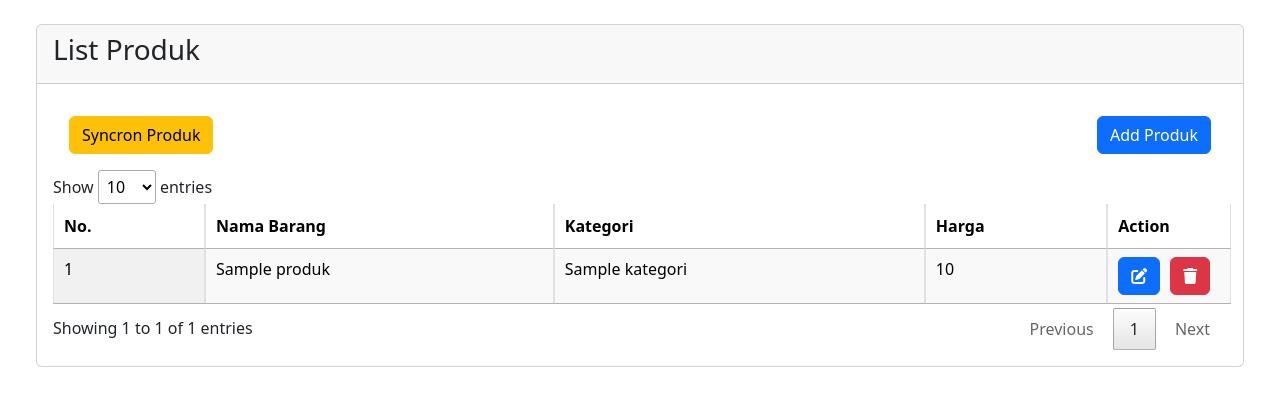
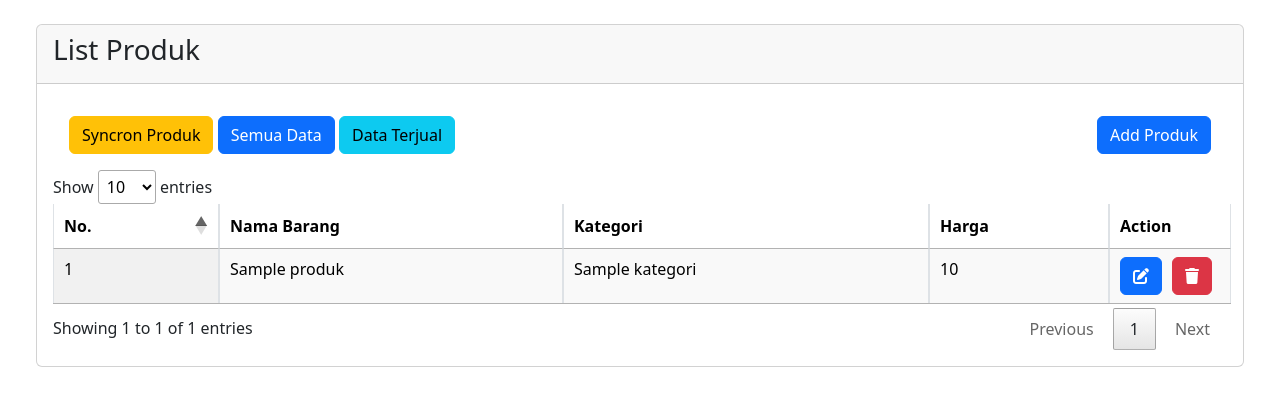
Before and after one commit to anggara-02/fastprint-test, a CodeIgniter app: page /programmer/ in a window 1280 px wide. Shown: the top 406 px of the page. Run offline with CodeIgniter, Linux system fonts and the light colour scheme; tables that the repository leaves empty or names only in its code hold one stand-in row (values such as "Sample post"); some libraries are stand-ins or nearby versions.

Commit message:
add button all data

```diff
--- a/application/config/routes.php
+++ b/application/config/routes.php
@@ -54,7 +54,7 @@ defined('BASEPATH') or exit('No direct script access allowed');
 $route['default_controller'] = 'Home';
 
 /* Routes untuk nembak API dan insert ke databse untuk pertama kali */
-$route['hit-api'] = 'home/store_data';
+// $route['hit-api'] = 'home/store_data';
 
 // $route['404_override'] = '';
 // $route['translate_uri_dashes'] = FALSE;
--- a/application/controllers/home.php
+++ b/application/controllers/home.php
@@ -6,9 +6,11 @@ class home extends CI_Controller
 
     public function __construct(){
         parent::__construct();
+
         $model = __class__.'Model';
         $this->load->model('HomeModel');
         $this->model = new $model();
+
     }
 
     public function index()
@@ -59,7 +61,9 @@ class home extends CI_Controller
 
     public function store_data()
     {
+        // Response dari API
         $data = $this->data();
+
         $kategori   = [];
         $status     = [];
 
@@ -77,14 +81,16 @@ class home extends CI_Controller
         $json_data = array('kategori' => $kategori, 'status' => $status, 'produk' => $data['data']);
         $data_store = $this->model->store_data($json_data);
 
-        $this->session->set_flashdata('status', 200);
-        $this->session->set_flashdata('msg','Berhasil Syncron dengan API dan insert ke database');
+        $this->session->set_flashdata('status', $data_store['status']);
+        $this->session->set_flashdata('msg',$data_store['msg']);
 
-        echo json_encode($json['status'] =200);
+        echo json_encode($data_store['status']);
     }
 
     public function get_datatable(){
-        $result_data = $this->model->get_dataTable();
+        $id = $_POST['status_data'];
+
+        $result_data = $this->model->get_dataTable($id);
 
         $json = [
             'recordsTotal'      => $result_data['total_data'],
--- a/application/models/HomeModel.php
+++ b/application/models/HomeModel.php
@@ -61,12 +61,18 @@ class HomeModel extends CI_Model{
                 $this->db->insert('produk', $produk);
                 $this->db->insert_id();
             }
+
+            return [
+                'msg'       => 'Data syncron berhasil',
+                'status'    => 200
+            ];
+            exit();
         }
 
-        // return [
-        //     'msg'       => 'Data Syncron Berhasil',
-        //     'status'    => 200
-        // ];
+        return [
+            'msg'       => 'Data sudah ada',
+            'status'    => 200
+        ];
     }
 
     /*======================== CEK & INSERT JIKA TABLE KATEGORI DAN STATUS KOSONG ===========================*/
@@ -93,12 +99,55 @@ class HomeModel extends CI_Model{
         }
     }
 
+    /* Add produk baru ke table produk */
+    public function save($data){
+        unset($data['id_produk']);
+        $produk = $data['data'];
+
+        $this->db->insert('produk', $produk);
+        $this->db->insert_id();
+
+        $json = [
+            'status' => 200,
+            'msg'    => 'Data Berhasil Ditambahkan'
+        ];
+        return $json;
+    }
+
+    /* Update data produk by id */
+    public function update_by_id($data){
+        $this->db->where('id_produk', $data['id_produk']);
+        $this->db->update('produk', $data['data']);
+
+        return [
+            'msg' => 'DATA BERHASIL DI UPDATE',
+            'status' => 200
+        ];
+    }
+
+    /* Hapus data berdasar id_produk */
+    public function delete_by_id($id){
+        $this->db->where('id_produk', $id);
+        $query = $this->db->delete('produk');
+
+        return [
+            'msg' => 'DATA BERHASIL DI HAPUS',
+            'status' => 200
+        ];
+    }
+
     /* Get data untuk di tamplikan ke view menggunakan dataTable */
-    public function get_datatable(){
-        $this->db->from('produk');
-        $this->db->where(array('status_id' => '1')); /* tampilkan hanya 'status' = 'dijual' */
-        $this->db->order_by('id_produk', 'DESC');
-        $query = $this->db->get();
+    public function get_datatable($id){
+
+        if ($id == 1) {
+            $this->db->from('produk');
+            $this->db->where(array('status_id' => $id)); /* tampilkan hanya 'status' = 'dijual' */
+            $this->db->order_by('id_produk', 'DESC');
+            $query = $this->db->get();
+        } else {
+            $this->db->order_by('id_produk', 'DESC');
+            $query = $this->db->get('produk');
+        }
 
         $data = [];
         foreach ($query->result() as $key => $value) {
@@ -116,7 +165,7 @@ class HomeModel extends CI_Model{
         return $json;
     }
 
-    /* Mencari nama kategori berdasarkan id_kategori */
+    /* Mencari nama kategori di table kategori by id_kategori */
     public function kategori_name($id){
         $query = $this->db->get_where('kategori', array('id_kategori' => $id));
 
@@ -158,7 +207,7 @@ class HomeModel extends CI_Model{
         return $json;
     }
 
-    /* Get daya bersarakna id_produk */
+    /* Get produk berdasarkan id_produk */
     public function get_by_id($id){
         $this->db->where('id_produk', $id);
         $query = $this->db->get('produk');
@@ -174,40 +223,4 @@ class HomeModel extends CI_Model{
 
         return $json;
     }
-
-    public function save($data){
-        unset($data['id_produk']);
-        $produk = $data['data'];
-
-        $this->db->insert('produk', $produk);
-        $this->db->insert_id();
-
-        $json = [
-            'status' => 200,
-            'msg'    => 'Data Berhasil Ditambahkan'
-        ];
-        return $json;
-    }
-
-    /* Update data produk by id */
-    public function update_by_id($data){
-        $this->db->where('id_produk', $data['id_produk']);
-        $this->db->update('produk', $data['data']);
-
-        return [
-            'msg' => 'DATA BERHASIL DI UPDATE',
-            'status' => 200
-        ];
-    }
-
-    /* Hapus data berdasar id_produk pada table produk */
-    public function delete_by_id($id){
-        $this->db->where('id_produk', $id);
-        $query = $this->db->delete('produk');
-
-        return [
-            'msg' => 'DATA BERHASIL DI HAPUS',
-            'status' => 200
-        ];
-    }
 }
--- a/application/views/home.php
+++ b/application/views/home.php
@@ -37,8 +37,11 @@
                     <div class="d-flex m-3">
                         <div class="col-md-6">
                             <button class="btn btn-warning" type="button" id="sync_button">Syncron Produk</button>
+                            <button class="btn btn-primary" type="button" id="semua_data">Semua Data</button>
+                            <button class="btn btn-info" type="button" id="data_terjual">Data Terjual</button>
+                            <input type="hidden" name="status_hidden" id="status_data">
                         </div>
-                        <div class="col-md-6" style="text-align:end;">
+                        <div class=" col-md-6" style="text-align:end;">
                             <button type="button" class="btn btn-primary" data-bs-toggle="modal"
                                 data-bs-target="#_modal" data-bs-whatever="Add Produk" id="add_produk">Add
                                 Produk</button>
@@ -129,7 +132,6 @@
     <script src="https://cdn.jsdelivr.net/npm/sweetalert2@11"></script>
     <script type="text/javascript">
     $(document).ready(function() {
-        loadData();
         setTimeout(function() {
             $("#alert_message").fadeTo(2000, 1).slideUp(
                 1000); // Fadeto(s) untuk durasi lamanya alert, slideup(kecepatan alert hide)
@@ -145,6 +147,16 @@
 
         $('#add_produk').on('click', function() {
             $('#id_produk_hidden').val(0)
+        })
+
+        $('#data_terjual').on('click', function() {
+            $('#status_data').val(1)
+            loadData();
+        })
+
+        $('#semua_data').on('click', function() {
+            $('#status_data').val(0)
+            loadData();
         })
 
         $('#save').on('click', function(e) {
@@ -192,13 +204,19 @@
             $('.form-control').removeClass('is-invalid')
             $('#form_produk').trigger('reset')
         });
+
+        loadData();
     })
 
     function loadData() {
+        let status_data = $('#status_data').val();
+        console.log(status_data);
+
         $('#_data').DataTable({
             processing: true,
             serveside: true,
             searching: false,
+            bDestroy: true,
             aoColumnDefs: [{
                 "bSortable": false,
                 "aTargets": ["_all"],
@@ -207,7 +225,10 @@
             'ajax': {
                 url: '<?= base_url('home/get_datatable')?>',
                 type: 'POST',
-                dataTYpe: 'json'
+                dataType: 'JSON',
+                data: {
+                    status_data: status_data
+                }
             },
             columns: [{
                 data: 'no',
@@ -228,9 +249,9 @@
                 visible: true
             }, ]
         });
-        setTimeout(function() {
-            $("#_data th").removeClass("sorting_asc");
-        }, 1000);
+        // setTimeout(function() {
+        //     $("#_data th").removeClass("sorting_asc");
+        // }, 1000);
     }
 
     function delete_produk(id) {
```
